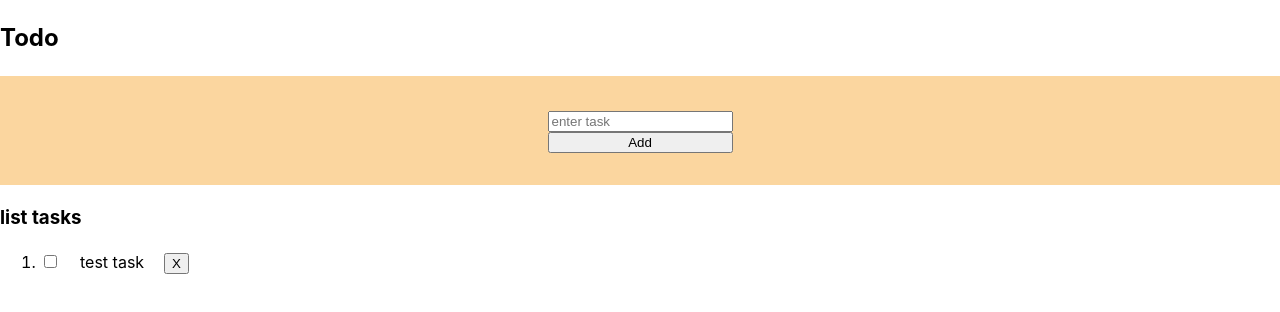
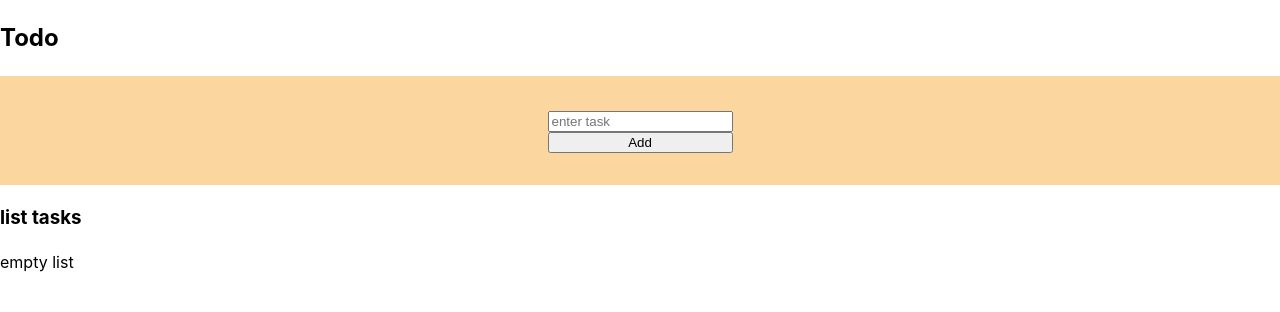
Before and after one commit to DimPack/toDoListReact, a React (Vite) app: page / in a window 1280 px wide. Shown: the top 312 px of the page. Built offline with nearby package versions, Linux system fonts and the light colour scheme.

Commit message:
update validation (ukr)

```diff
--- a/src/components/ToDo/index.jsx
+++ b/src/components/ToDo/index.jsx
@@ -4,7 +4,7 @@ import TaskForm from "../TaskForm/index";
 
 const ToDo = () => {
   const { tasks, addTask, setIsDone, deleteTask } = useTodo([
-    { id: "1", content: "test task", isDone: false },
+    // { id: "1", content: "test task", isDone: false },
   ]);
 
   const onSubmit = (values, formikBag) => {
@@ -24,10 +24,11 @@ const ToDo = () => {
   return (
     <section>
       <h2>Todo</h2>
+
       <TaskForm onSubmit={onSubmit} />
       <div>
         <h3>list tasks</h3>
-        <ol>{tasks.map(showTasks)}</ol>
+        {tasks.length === 0 ? (<p>empty list</p>) : (<ol>{tasks.map(showTasks)}</ol>)}
       </div>
     </section>
   );
--- a/src/utils/validatinShemas.js
+++ b/src/utils/validatinShemas.js
@@ -6,7 +6,7 @@ export const taskShema = Yup.object({
     .min(3, "must be more 3 symbols")
     .max(255, "must be less 3 symbols")
     .matches(
-      /^[-0-9A-Za-zА-ЯЇЄҐа-яїєґ ,.!?)]{3,255}$/,
+      /^[\u0400-\u04FF0-9A-Za-z ,.!?]{3,255}$/,
       "does not correspond to the field filling form"
     )
     .required(),
```
